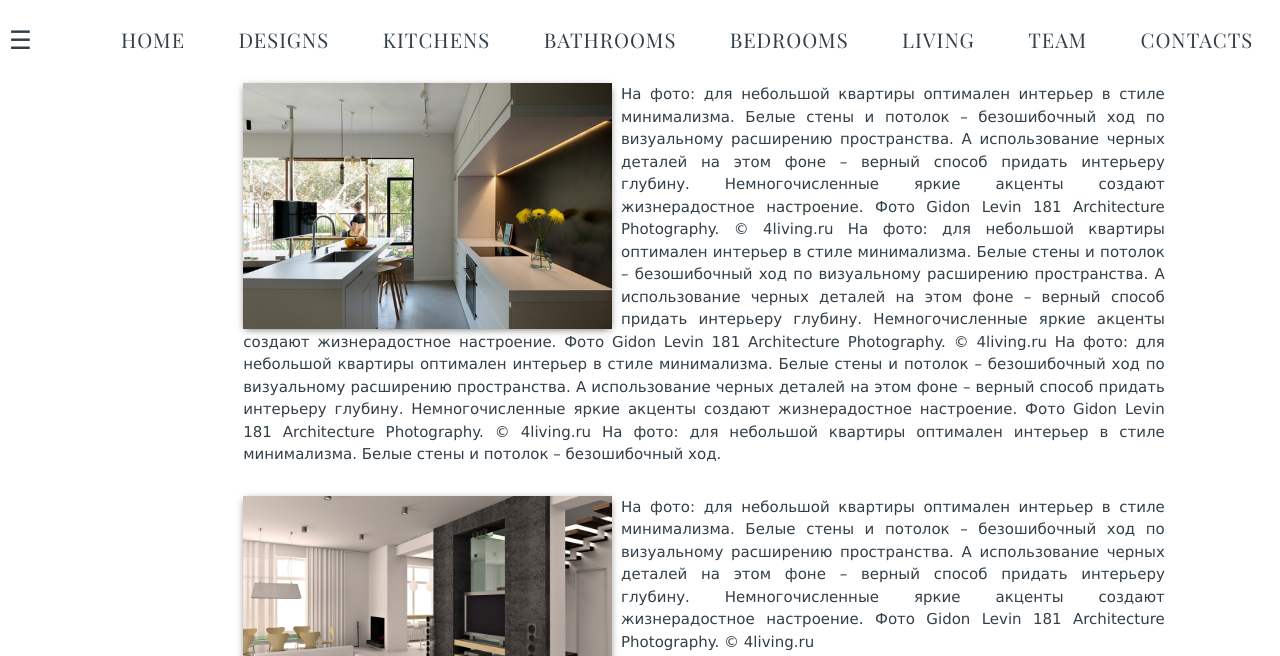
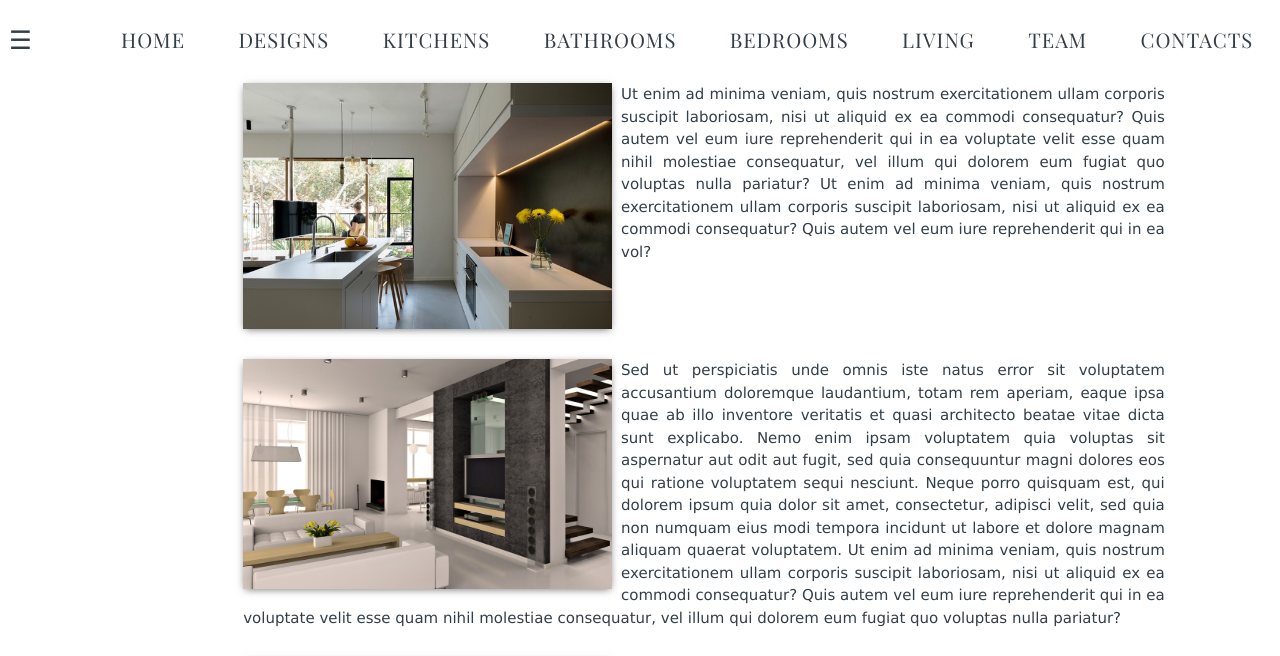
Before and after one commit to KseniiaBeliaeva/interior_designwebsite, a plain HTML site: page 2page.html in a window 1280 px wide. Shown: the part 103-759 px from the top of the page. Drawn offline with nearby package versions, Linux system fonts and the light colour scheme.

Commit message:
Switch text to english, align footer social media icons to the center

```diff
--- a/2page.css
+++ b/2page.css
@@ -150,7 +150,8 @@ display: flex;
 }
 .footer {
      background-color:rgba(3, 169, 244, 0.08);
-width: 100%;
+    width: 100%;
+    text-align: center;
     display: block;
     color: black;
 
--- a/2page.html
+++ b/2page.html
@@ -71,17 +71,13 @@ Blue creek's design
                     </div>
                 </div>
 
-                На фото: для небольшой квартиры оптимален интерьер в стиле минимализма. Белые стены и потолок – безошибочный ход по визуальному
-                расширению пространства. А использование черных деталей на этом фоне – верный способ придать интерьеру глубину.
-                Немногочисленные яркие акценты создают жизнерадостное настроение. Фото Gidon Levin 181 Architecture Photography.
-                © 4living.ru На фото: для небольшой квартиры оптимален интерьер в стиле минимализма. Белые стены и потолок
-                – безошибочный ход по визуальному расширению пространства. А использование черных деталей на этом фоне –
-                верный способ придать интерьеру глубину. Немногочисленные яркие акценты создают жизнерадостное настроение.
-                Фото Gidon Levin 181 Architecture Photography. © 4living.ru На фото: для небольшой квартиры оптимален интерьер
-                в стиле минимализма. Белые стены и потолок – безошибочный ход по визуальному расширению пространства. А использование
-                черных деталей на этом фоне – верный способ придать интерьеру глубину. Немногочисленные яркие акценты создают
-                жизнерадостное настроение. Фото Gidon Levin 181 Architecture Photography. © 4living.ru На фото: для небольшой
-                квартиры оптимален интерьер в стиле минимализма. Белые стены и потолок – безошибочный ход.
+             Ut enim ad minima veniam, quis nostrum exercitationem ullam corporis suscipit laboriosam, nisi ut aliquid ex ea commodi
+            consequatur? Quis autem vel eum iure reprehenderit qui in ea voluptate velit esse quam nihil molestiae consequatur, vel illum
+            qui dolorem eum fugiat quo voluptas nulla pariatur? Ut enim ad minima veniam, quis nostrum exercitationem ullam corporis suscipit laboriosam, nisi ut aliquid ex ea commodi
+            consequatur? Quis autem vel eum iure reprehenderit qui in ea vol?
+
+
+
             </div>
 
             <div class="eachphoto">
@@ -92,10 +88,13 @@ Blue creek's design
                         <img src="img/housedesign.jpg" style="width:100%">
                     </div>
                 </div>
-                На фото: для небольшой квартиры оптимален интерьер в стиле минимализма. Белые стены и потолок – безошибочный ход по визуальному
-                расширению пространства. А использование черных деталей на этом фоне – верный способ придать интерьеру глубину.
-                Немногочисленные яркие акценты создают жизнерадостное настроение. Фото Gidon Levin 181 Architecture Photography.
-                © 4living.ru
+             Sed ut perspiciatis unde omnis iste natus error sit voluptatem accusantium doloremque laudantium, totam rem aperiam, eaque
+            ipsa quae ab illo inventore veritatis et quasi architecto beatae vitae dicta sunt explicabo. Nemo enim ipsam voluptatem quia
+            voluptas sit aspernatur aut odit aut fugit, sed quia consequuntur magni dolores eos qui ratione voluptatem sequi nesciunt.
+            Neque porro quisquam est, qui dolorem ipsum quia dolor sit amet, consectetur, adipisci velit, sed quia non numquam eius modi
+            tempora incidunt ut labore et dolore magnam aliquam quaerat voluptatem. Ut enim ad minima veniam, quis nostrum exercitationem
+            ullam corporis suscipit laboriosam, nisi ut aliquid ex ea commodi consequatur? Quis autem vel eum iure reprehenderit qui
+            in ea voluptate velit esse quam nihil molestiae consequatur, vel illum qui dolorem eum fugiat quo voluptas nulla pariatur?
 
             </div>
 
@@ -108,10 +107,10 @@ Blue creek's design
                         <img src="img/housedesign2.jpg" style="width:100%">
                     </div>
                 </div>
-                На фото: для небольшой квартиры оптимален интерьер в стиле минимализма. Белые стены и потолок – безошибочный ход по визуальному
-                расширению пространства. А использование черных деталей на этом фоне – верный способ придать интерьеру глубину.
-                Немногочисленные яркие акценты создают жизнерадостное настроение. Фото Gidon Levin 181 Architecture Photography.
-                © 4living.ru
+             Ut enim ad minima veniam, quis nostrum exercitationem ullam corporis suscipit laboriosam, nisi ut aliquid ex ea commodi
+            consequatur? Quis autem vel eum iure reprehenderit qui in ea voluptate velit esse quam nihil molestiae consequatur, vel illum
+            qui dolorem eum fugiat quo voluptas nulla pariatur?
+
 
             </div>
 
@@ -123,10 +122,10 @@ Blue creek's design
                         <img src="img/housedesign3.jpg" style="width:100%">
                     </div>
                 </div>
-                На фото: для небольшой квартиры оптимален интерьер в стиле минимализма. Белые стены и потолок – безошибочный ход по визуальному
-                расширению пространства. А использование черных деталей на этом фоне – верный способ придать интерьеру глубину.
-                Немногочисленные яркие акценты создают жизнерадостное настроение. Фото Gidon Levin 181 Architecture Photography.
-                © 4living.ru
+                 Ut enim ad minima veniam, quis nostrum exercitationem ullam corporis suscipit laboriosam, nisi ut aliquid ex ea commodi
+                consequatur? Quis autem vel eum iure reprehenderit qui in ea voluptate velit esse quam nihil molestiae consequatur, vel illum
+                qui dolorem eum fugiat quo voluptas nulla pariatur?
+
 
             </div>
         </div>
@@ -147,44 +146,7 @@ Blue creek's design
     </div>
     <p class="footer-copyright">&copy; Ksenia Beliaeva 2017</p>
 </footer>
-<!--
-    <ul class="footer-menu-bar">
-        <li><a href="http://design-milk.com/category/architecture/">Design milk</a></li>
-        <li><a href="https://www.houzz.co.uk/">Houzz</a></li>
-        <li><a href="http://www.housebeautiful.com/design-inspiration/">Housebeautiful</a></li>
-        <li><a href="http://www.brightbazaarblog.com/">bright.bazaar</a></li>
-        <li><a href="http://www.homeshoppingspy.com/">HomeShoppingSpy</a></li>
-        <li><a href="http://www.roomenvy.co.uk/">RoomEnvy</a></li>
-    </ul>
-    <ul class="footer-menu-bar">
-        <li><a href="All.html">Designs</a></li>
-        <li><a href="Kitchen.html">Kitchens</a></li>
-        <li><a href="bedroom.html">bedrooms</a></li>
-        <li><a href="Bedroom.html">Bedrooms</a></li>
-        <li><a href="Livingroom.html">Living</a></li>
-        <li><a href="Contacts.html">Contacts</a></li>
 
-    </ul>
-    <ul class="footer-menu-bar">
-        <li><a href="http://design-milk.com/category/architecture/">Design milk</a></li>
-        <li><a href="https://www.houzz.co.uk/">Houzz</a></li>
-        <li><a href="http://www.housebeautiful.com/design-inspiration/">Housebeautiful</a></li>
-        <li><a href="http://www.brightbazaarblog.com/">bright.bazaar</a></li>
-        <li><a href="http://www.homeshoppingspy.com/">HomeShoppingSpy</a></li>
-        <li><a href="http://www.roomenvy.co.uk/">RoomEnvy</a></li>
-    </ul>
-    <ul class="footer-menu-bar">
-        <li><a href="All.html">Designs</a></li>
-        <li><a href="Kitchen.html">Kitchens</a></li>
-        <li><a href="bedroom.html">bedrooms</a></li>
-        <li><a href="Bedroom.html">Bedrooms</a></li>
-        <li><a href="Livingroom.html">Living</a></li>
-        <li><a href="Contacts.html">Contacts</a></li>
-
-    </ul>
-
-    <div class="clr"></div>
-</footer> -->
 
    <script src="shared.js">
 
```
